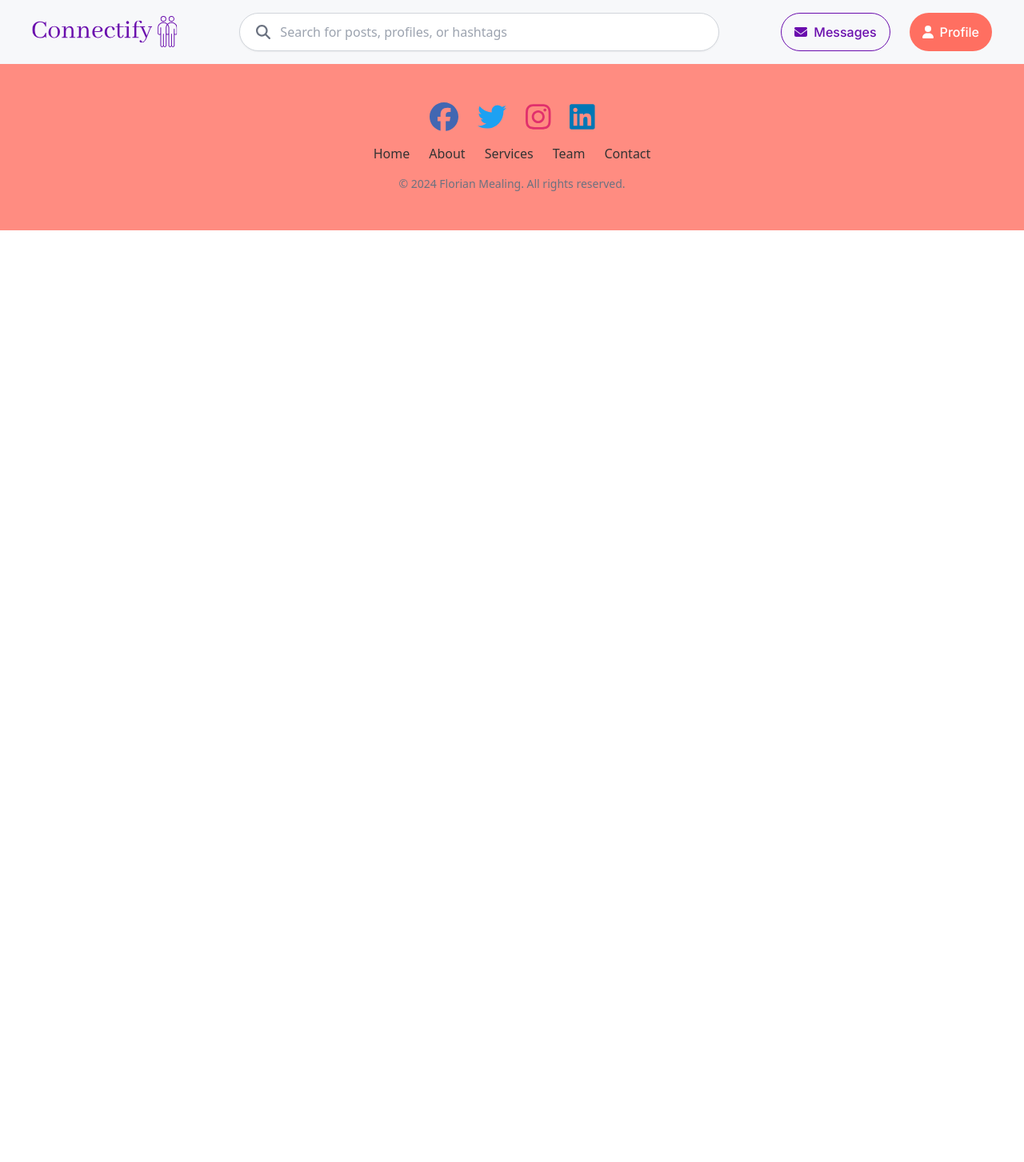
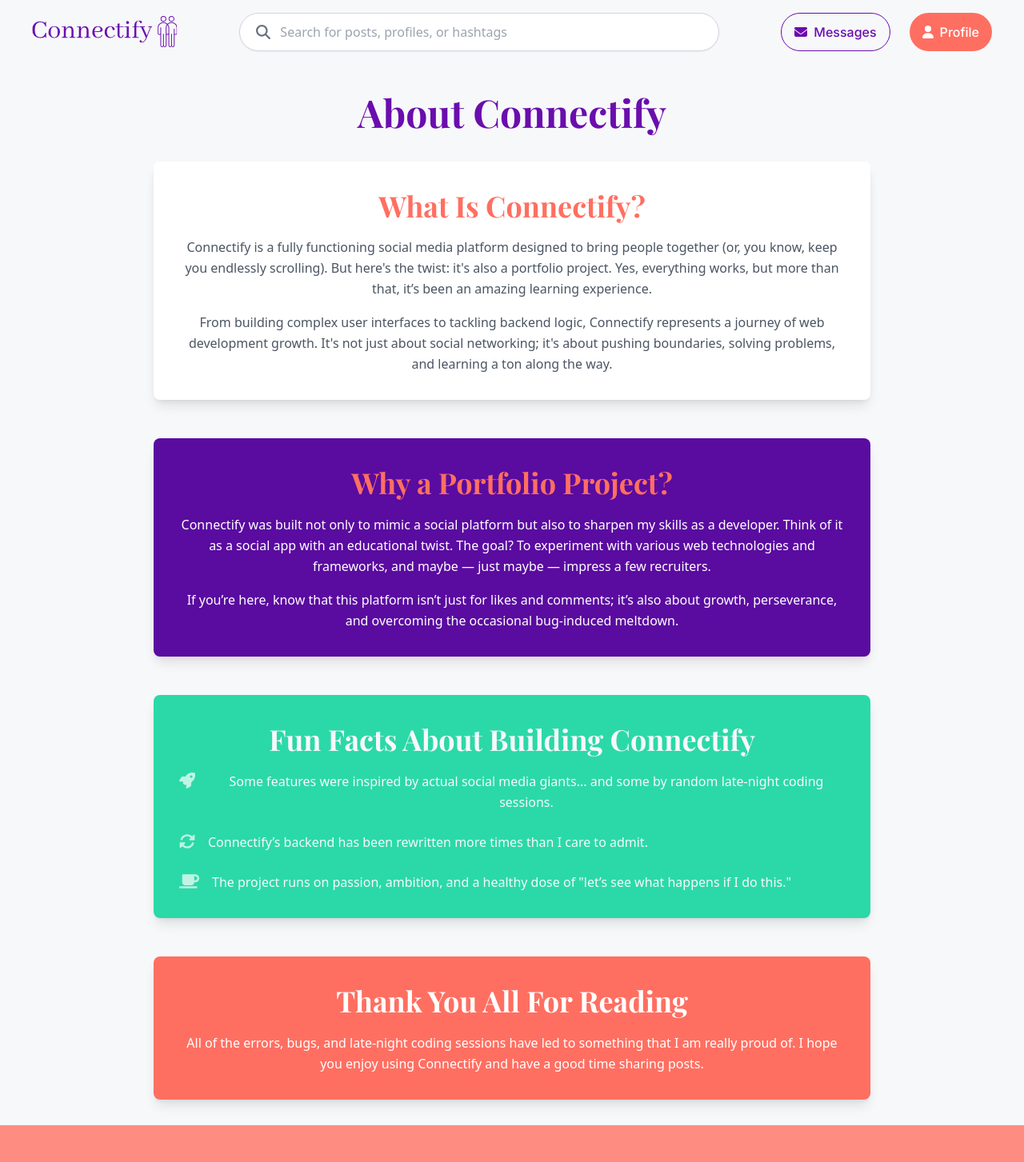
Before and after one commit to fmealing/Connectify, a React (Vite) app: page /about in a window 1280 px wide. Shown: the top 1453 px of the page at 80% size. Before the commit the page ends 800 px from the top, so only its background shows below. Built offline with nearby package versions, Linux system fonts and the light colour scheme; no server answers.

Commit message:
Added an about me section

```diff
--- a/src/App.tsx
+++ b/src/App.tsx
@@ -12,6 +12,7 @@ import Feed from "./pages/Feed";
 import Messaging from "./pages/Messaging";
 import UserProfilePage from "./pages/UserProfile";
 import SearchResultsPage from "./pages/SearchResults";
+import AboutPage from "./pages/About";
 
 const App: React.FC = () => {
   return (
@@ -58,6 +59,7 @@ const App: React.FC = () => {
             }
           />
           <Route path="/search-result" element={<SearchResultsPage />} />
+          <Route path="/about" element={<AboutPage />} />
         </Routes>
         <Footer />
       </div>
--- /dev/null
+++ b/src/pages/About.tsx
@@ -0,0 +1,109 @@
+import React from "react";
+import { FontAwesomeIcon } from "@fortawesome/react-fontawesome";
+import {
+  faRocket,
+  faSyncAlt,
+  faCoffee,
+} from "@fortawesome/free-solid-svg-icons";
+
+const AboutPage: React.FC = () => {
+  return (
+    <div className="about-page bg-background min-h-screen p-8">
+      <div className="max-w-4xl mx-auto text-center">
+        <h1 className="text-h1 font-heading text-primary mb-8">
+          About Connectify
+        </h1>
+
+        {/* What is Connectify Section */}
+        <section className="mb-12 bg-white p-8 rounded-lg shadow-lg">
+          <h2 className="text-h2 font-heading text-accent mb-4">
+            What Is Connectify?
+          </h2>
+          <p className="text-body text-gray-600 leading-relaxed">
+            Connectify is a fully functioning social media platform designed to
+            bring people together (or, you know, keep you endlessly scrolling).
+            But here's the twist: it's also a portfolio project. Yes, everything
+            works, but more than that, it’s been an amazing learning experience.
+          </p>
+          <p className="text-body text-gray-600 leading-relaxed mt-4">
+            From building complex user interfaces to tackling backend logic,
+            Connectify represents a journey of web development growth. It's not
+            just about social networking; it's about pushing boundaries, solving
+            problems, and learning a ton along the way.
+          </p>
+        </section>
+
+        {/* Why It's a Portfolio Project */}
+        <section className="mb-12 bg-primary-dark text-white p-8 rounded-lg shadow-lg">
+          <h2 className="text-h2 font-heading text-accent mb-4">
+            Why a Portfolio Project?
+          </h2>
+          <p className="text-body leading-relaxed">
+            Connectify was built not only to mimic a social platform but also to
+            sharpen my skills as a developer. Think of it as a social app with
+            an educational twist. The goal? To experiment with various web
+            technologies and frameworks, and maybe — just maybe — impress a few
+            recruiters.
+          </p>
+          <p className="text-body leading-relaxed mt-4">
+            If you’re here, know that this platform isn’t just for likes and
+            comments; it’s also about growth, perseverance, and overcoming the
+            occasional bug-induced meltdown.
+          </p>
+        </section>
+
+        {/* Fun Facts Section */}
+        <section className="mb-12 bg-secondary text-secondary-light p-8 rounded-lg shadow-lg">
+          <h2 className="text-h2 font-heading text-background mb-4">
+            Fun Facts About Building Connectify
+          </h2>
+          <div className="space-y-6">
+            <div className="flex items-start">
+              <span className="text-accent-dark mr-4">
+                <FontAwesomeIcon icon={faRocket} size="lg" />
+              </span>
+              <p className="text-body text-background leading-relaxed">
+                Some features were inspired by actual social media giants... and
+                some by random late-night coding sessions.
+              </p>
+            </div>
+
+            <div className="flex items-start">
+              <span className="text-accent-dark mr-4">
+                <FontAwesomeIcon icon={faSyncAlt} size="lg" />
+              </span>
+              <p className="text-body text-background leading-relaxed">
+                Connectify’s backend has been rewritten more times than I care
+                to admit.
+              </p>
+            </div>
+
+            <div className="flex items-start">
+              <span className="text-accent-dark mr-4">
+                <FontAwesomeIcon icon={faCoffee} size="lg" />
+              </span>
+              <p className="text-body text-background leading-relaxed">
+                The project runs on passion, ambition, and a healthy dose of
+                "let’s see what happens if I do this."
+              </p>
+            </div>
+          </div>
+        </section>
+
+        {/* Closing Statement */}
+        <section className="bg-accent text-white p-8 rounded-lg shadow-lg">
+          <h2 className="text-h2 font-heading mb-4">
+            Thank You All For Reading
+          </h2>
+          <p className="text-body leading-relaxed">
+            All of the errors, bugs, and late-night coding sessions have led to
+            something that I am really proud of. I hope you enjoy using
+            Connectify and have a good time sharing posts.
+          </p>
+        </section>
+      </div>
+    </div>
+  );
+};
+
+export default AboutPage;
--- a/src/pages/Profile.tsx
+++ b/src/pages/Profile.tsx
@@ -181,7 +181,7 @@ const Profile: React.FC = () => {
           {profile ? (
             <>
               <ProfilePicture
-                src={profile.profilePicture || "/images/avatars/avatar-4.jpg"}
+                src={profile.profilePicture}
                 alt="Profile"
                 onImageUpload={handleImageUpload}
               />
--- a/src/pages/UserProfile.tsx
+++ b/src/pages/UserProfile.tsx
@@ -10,6 +10,7 @@ interface UserProfileProps {
   isFollowing: boolean;
   profilePicture: string;
   posts: { imageSrc: string; textContent: string; date: string }[];
+  following: string[]; // Array of user IDs that this user is following
 }
 
 const UserProfilePage: React.FC = () => {
@@ -18,28 +19,48 @@ const UserProfilePage: React.FC = () => {
   const [isFollowing, setIsFollowing] = useState(false);
 
   useEffect(() => {
-    const fetchUserProfile = async () => {
+    const fetchUserProfileAndPosts = async () => {
       try {
-        const response = await axios.get(
+        // Fetch the user profile
+        const userResponse = await axios.get(
           `http://localhost:5001/api/users/${userId}`
         );
-        console.log(response.data); // Check the response here
-        setUserData(response.data);
-        setIsFollowing(response.data.isFollowing); // Set the initial follow state
+
+        // Fetch the posts for the user
+        const postsResponse = await axios.get(
+          `http://localhost:5001/api/posts/user/${userId}`
+        );
+
+        // Combine user data and posts
+        const combinedUserData = {
+          ...userResponse.data,
+          posts: postsResponse.data, // Add the posts to userData
+        };
+
+        console.log("User data and posts:", combinedUserData);
+
+        // Update state with user data and posts
+        setUserData(combinedUserData);
+
+        // Now let's check if the current user (from params) is following this user
+        const isFollowingUser = combinedUserData.following.some(
+          (followingUserId: string) => followingUserId === userId
+        );
+
+        setIsFollowing(isFollowingUser); // Set the isFollowing state
       } catch (error) {
-        console.error("Error fetching user profile", error);
+        console.error("Error fetching user profile or posts", error);
       }
     };
 
     if (userId) {
-      fetchUserProfile();
+      fetchUserProfileAndPosts();
     }
   }, [userId]);
 
   const handleFollowUnfollow = async () => {
     try {
       if (isFollowing) {
-        // Unfollow user (you may implement an unfollow route)
         await axios.post(
           "http://localhost:5001/api/follow/unfollow",
           {
@@ -52,7 +73,6 @@ const UserProfilePage: React.FC = () => {
           }
         );
 
-        // Update UI after unfollowing
         setIsFollowing(false);
         if (userData) {
           setUserData({
@@ -61,7 +81,6 @@ const UserProfilePage: React.FC = () => {
           });
         }
       } else {
-        // Follow user
         await axios.post(
           "http://localhost:5001/api/follow/follow",
           {
@@ -74,7 +93,6 @@ const UserProfilePage: React.FC = () => {
           }
         );
 
-        // Update UI after following
         setIsFollowing(true);
         if (userData) {
           setUserData({
@@ -92,26 +110,24 @@ const UserProfilePage: React.FC = () => {
     return <div>Loading...</div>;
   }
 
+  console.log("User id:", userId);
+  console.log("Following user ids: ", userData.following);
+
   return (
     <div className="profile-page bg-background min-h-screen p-8">
       {/* Profile Info */}
       <div className="profile-info bg-white shadow-md rounded-lg p-10 mb-10 flex flex-col md:flex-row items-center md:items-start gap-8">
-        {/* Profile Picture */}
         <img
           src={userData.profilePicture}
           alt="Profile"
           className="w-40 h-40 rounded-full object-cover"
         />
-
-        {/* Profile Details */}
         <div className="profile-details flex-1">
-          <h2 className="text-h2 font-heading">{userData.fullName}</h2>
+          <h2 className="text-h2 font-heading">{(userData as any).fullName}</h2>
           <p className="text-sm text-gray-600">@{userData.username}</p>
           <p className="text-sm text-gray-600">
-            {userData.followersCount} Followers
+            {(userData as any).followers.length} Followers
           </p>
-
-          {/* Follow/Unfollow Button */}
           <button
             onClick={handleFollowUnfollow}
             className={`mt-4 px-6 py-2 rounded-full transition ${
@@ -126,17 +142,19 @@ const UserProfilePage: React.FC = () => {
       {/* User Posts */}
       <div className="my-5">
         <h2 className="text-h2 font-heading text-center text-primary mb-6">
-          {userData.fullName}'s Posts
+          {(userData as any).fullName}'s Posts
         </h2>
-
-        {/* Grid Layout for User Posts */}
         <div className="grid grid-cols-1 sm:grid-cols-2 lg:grid-cols-3 gap-8">
           {userData.posts.map((post, index) => (
             <FeedPostCard
               key={index}
-              imageSrc={post.imageSrc}
-              content={post.textContent}
-              date={post.date}
+              postId={(post as any)._id} // Ensure your backend returns a post ID
+              imageSrc={(post as any).imageUrl}
+              content={(post as any).content} // Assuming post.textContent is the post's text
+              date={(post as any).createdAt}
+              initialLikesCount={(post as any).likesCount || 0} // Modify according to your backend structure
+              initiallyLiked={(post as any).isLiked || false} // Modify according to your backend structure
+              initialComments={(post as any).comments || []} // Modify according to your backend structure
             />
           ))}
         </div>
```
Also changed, not shown: 1 other file (tests, documents, lock files or other folders).
